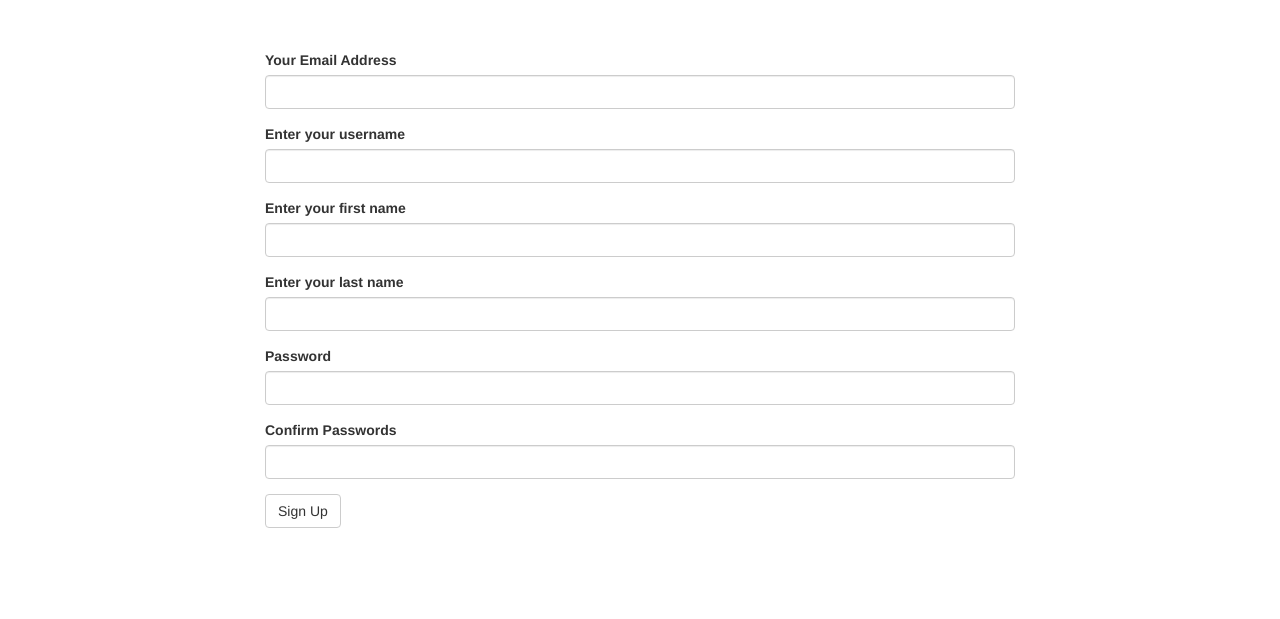
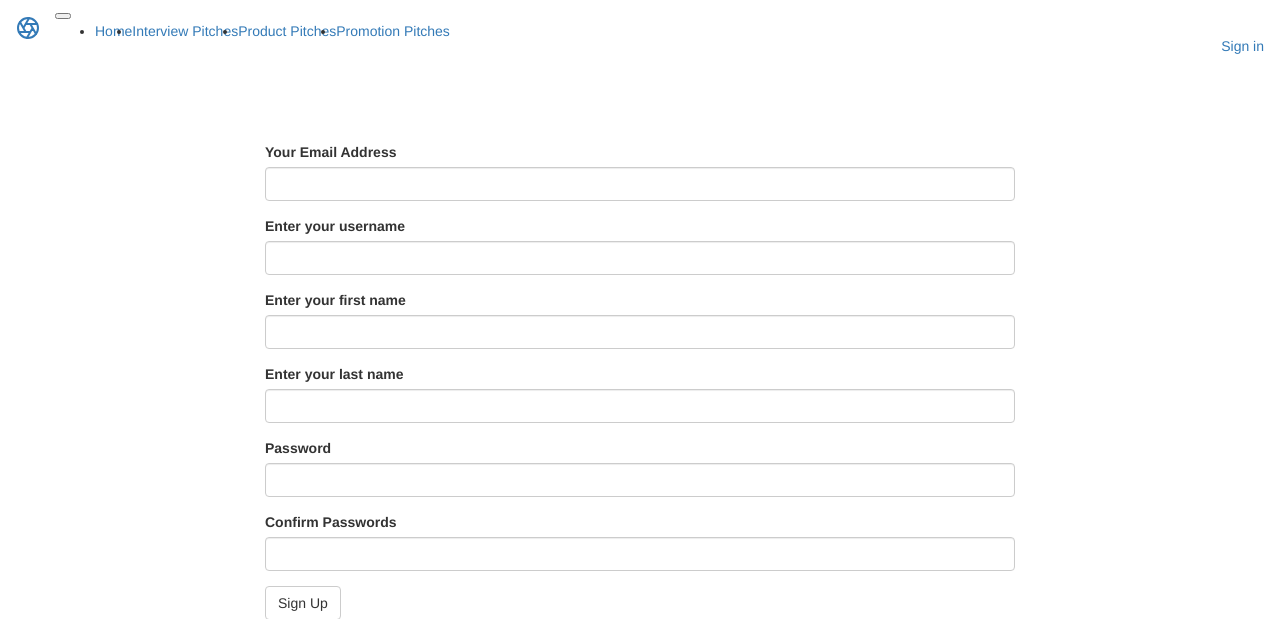
Before and after one commit to raymondyegon/pitches, a Flask app: page /authenticate/register in a window 1280 px wide. Shown: the top 619 px of the page. Run offline with Flask 2, Linux system fonts and the light colour scheme; some libraries are stand-ins or nearby versions.

Commit message:
Tested app to be running

```diff
--- a/app/templates/base.html
+++ b/app/templates/base.html
@@ -1,6 +1,6 @@
 {% extends 'bootstrap/base.html' %}
 
 <!-- Navbar block  -->
-{% block content %}
+{% block navbar %}
     {% include 'navbar.html' %}
 {% endblock %}
--- a/app/templates/navbar.html
+++ b/app/templates/navbar.html
@@ -1,41 +1,41 @@
-<!DOCTYPE html>
-<html>
 
-<head>
-    <meta charset="utf-8">
-    <title></title>
-</head>
-
-<body>
-    <nav class="site-header sticky-top py-1">
-        <div class="container d-flex flex-column flex-md-row justify-content-between">
-            <div class="navbar-header">
-                <button type="button" class="navbar-toggle" data-toggle="collapse" data-target=".navbar-collapse">
-                    <span class="sr-only">Toggle navigation</span>
-                    <span class="icon-bar"></span>
-                    <span class="icon-bar"></span>
-                    <span class="icon-bar"></span>
-                </button>
-
-                <a class="py-2" href="">
+    <nav class="navbar navbar-expand-lg navbar-dark bg-dark">
+        <a class="navbar-brand" href="/">
             <svg xmlns="http://www.w3.org/2000/svg" width="24" height="24" fill="none" stroke="currentColor"
-                        stroke-linecap="round" stroke-linejoin="round" stroke-width="2" class="d-block mx-auto"
-                        role="img" viewBox="0 0 24 24" focusable="false">
+                stroke-linecap="round" stroke-linejoin="round" stroke-width="2" class="d-block mx-auto" role="img"
+                viewBox="0 0 24 24" focusable="false">
                 <title>Pitch App</title>
                 <circle cx="12" cy="12" r="10" />
                 <path
                     d="M14.31 8l5.74 9.94M9.69 8h11.48M7.38 12l5.74-9.94M9.69 16L3.95 6.06M14.31 16H2.83m13.79-4l-5.74 9.94" />
             </svg>
         </a>
-            </div>
-            <div class="navbar-collapse collapse">
+        <button type="button" class="navbar-toggler" data-toggle="collapse" data-target="#navbarSupportedContent"
+            aria-controls="navbarSupportedContent" aria-expanded="false" aria-label="Toggle navigation">
+            <span class="navbar-toggler-icon"></span>
+        </button>
 
-                <a class="py-2 d-none d-md-inline-block" href="/">Home</a>
-                <a class="py-2 d-none d-md-inline-block" href="{{url_for('main.interview_pitches')}}">Interview
+        <div class="navbar-collapse collapse" id="navbarSupportedContent">
+            <ul class="navbar-nav mr-auto">
+                <li class="nav-item active">
+                    <a class="nav-link" href="/">Home <span class="sr-only">(current)</span></a>
+                </li>
+
+                <li class="nav-item">
+                    <a class="nav-link" href="{{url_for('main.interview_pitches')}}">Interview Pitches</a>
+                </li>
+                <li class="nav-item">
+
+                    <a class="nav-link" href="{{url_for('main.product_pitches')}}">Product
                         Pitches</a>
-                <a class="py-2 d-none d-md-inline-block" href="{{url_for('main.product_pitches')}}">Product Pitches</a>
-                <a class="py-2 d-none d-md-inline-block" href="{{url_for('main.promotion_pitches')}}">Promotion
+                </li>
+                <li class="nav-item">
+
+                    <a class="nav-link" href="{{url_for('main.promotion_pitches')}}">Promotion
                         Pitches</a>
+                </li>
+
+            </ul>
 
 
             <ul class="nav navbar-nav navbar-right">
```
Also changed, not shown: app/static/photos/logo1_1.jpg (added), app/static/photos/logo1_2.jpg (added). Lines whose indentation alone changed are shown as unchanged.
